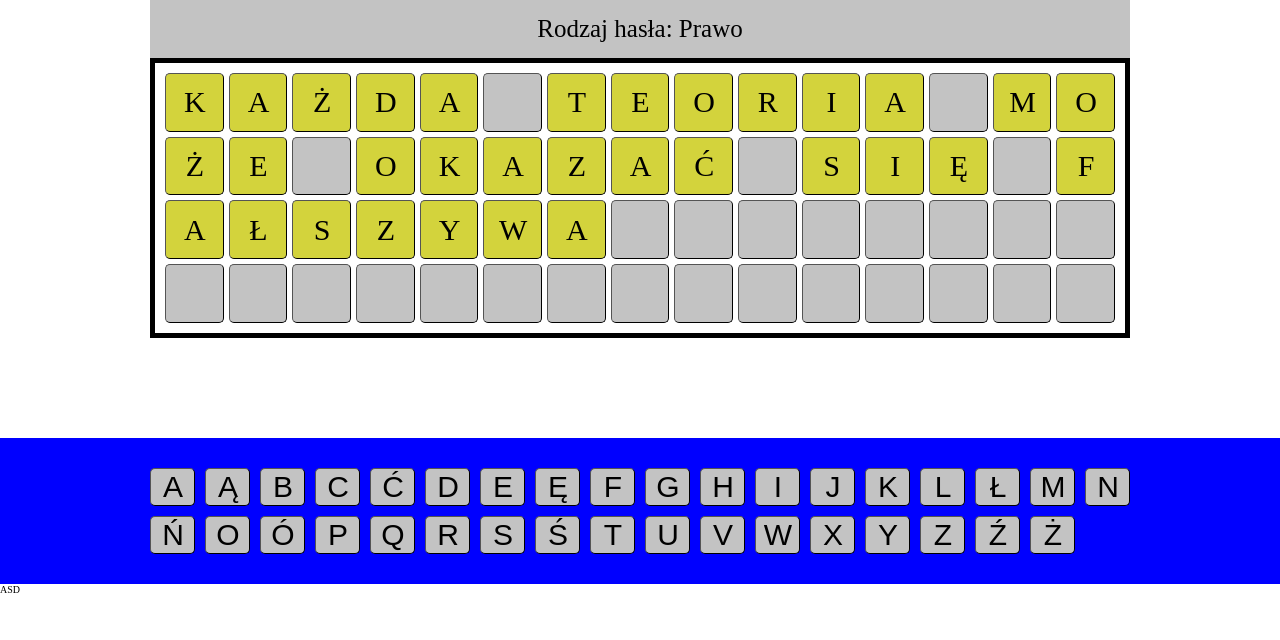
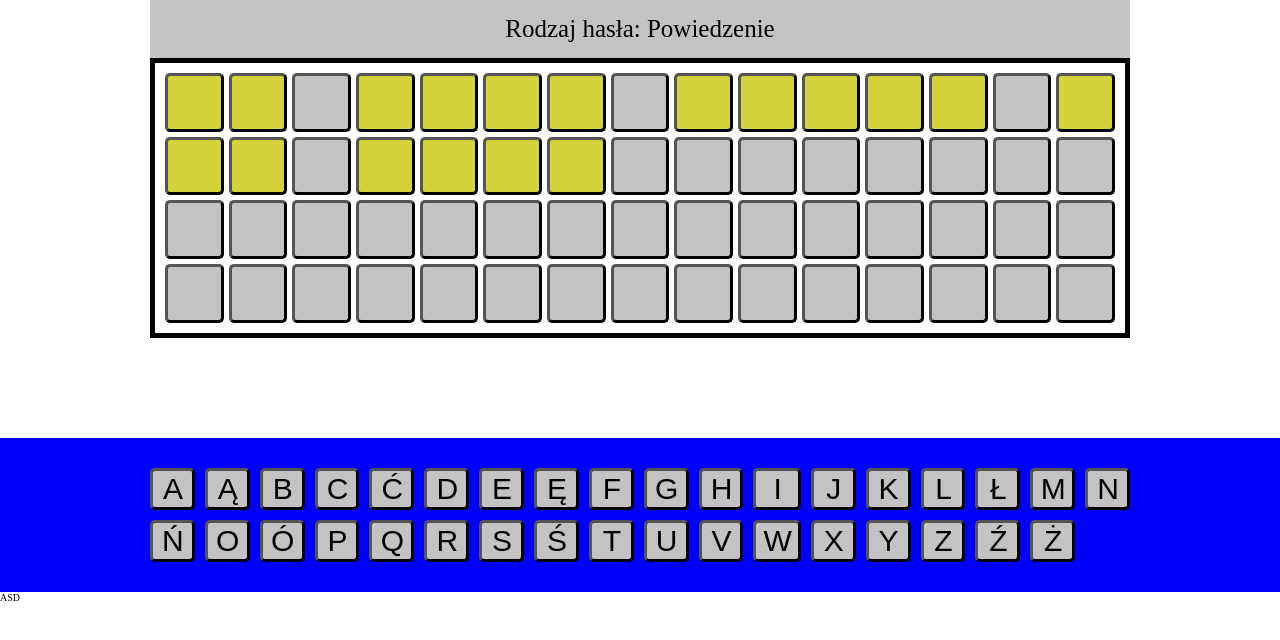
Before and after one commit to adriansokolowski/WheelOfFortune, a plain HTML site: page index.html in a window 1280 px wide. Drawn offline with Linux system fonts and the light colour scheme.

Commit message:
Additional changes.

```diff
--- a/assets/clues.js
+++ b/assets/clues.js
@@ -7,4 +7,18 @@ const clues = [
         category: "Prawo",
         clue: "Każda teoria może okazać się fałszywa"
     },
+    {
+        category: "Powiedzenie",
+        clue: "Lepiej późno niż wcale"
+    },
+    {
+        category: "Sentencja",
+        clue: "Nic co ludzkie nie jest mi obce"
+    },
+    {
+        category: "Osoba",
+        clue: "Margaret thatcher"
+    },
+
+
 ];
--- a/assets/logic.js
+++ b/assets/logic.js
@@ -1,12 +1,19 @@
+const game = {
+    currentSentence: null, //aktualnie pobrane hasło
+    currentSentenceLetters: null
+}
 
+// losujemy hasło
 
-const max = clues.length - 1;
-const min = 0;
-const rand = Math.floor(Math.random()*(max-min+1)+min);
+const randomize = ( max, min ) => { return Math.floor(Math.random()*(max-min+1)+min); }
 
-console.log(rand);
+const rand = randomize(clues.length - 1, 0);
 
+const totalCells = 60;
+let count = 0;
 let tiles = document.querySelectorAll(".tile");
+let row = 1;
+let spaces = 0;
 
 category = document.querySelector("#category");
 
@@ -14,9 +21,33 @@ category.innerHTML = "Rodzaj hasła: " + clues[rand].category;
 
 tiles.forEach(function( tile, index ) {
 
-    if (index < clues[rand].clue.length && clues[rand].clue[index] != " ") {
-        tile.innerHTML = clues[rand].clue[index].toUpperCase();
-        tile.className = "tile-active";
+    if ( clues[rand].clue[index] == " "){
+        spaces++
+    }
+
+    if (index === 14 && spaces == 2 ) {
+        row = 1;
+    }
+    if (index === 28) {
+        row = 2;
+    }
+
+     if (index < clues[rand].clue.length && clues[rand].clue[index] != " ") {
+        // tiles[index].innerHTML = clues[rand].clue[index].toUpperCase();
+        tiles[index].className = "tile-active";
     }
 
   });
+
+let przyciski = document.querySelectorAll(".letter");
+
+let elemLetters = document.querySelector("#letters");
+
+elemLetters.addEventListener("click", e => {
+    if (e.target.nodeName.toUpperCase() === "BUTTON" && e.target.classList.contains("letter")) {
+        const letter = e.target.innerHTML;
+        console.log(letter); //na razie wypiszmy literę w konsoli
+        e.target.disabled = true;
+    }
+}
+);
--- a/assets/style.css
+++ b/assets/style.css
@@ -27,6 +27,7 @@ html {
     background-color: #ffffff;
     display: grid;
     grid-template-columns: repeat(15, 1fr);
+    grid-template-rows: repeat(4, 1fr);
     grid-gap: 0.5rem;
     border: 0.5rem solid black;
     place-items: start;
@@ -39,7 +40,7 @@ html {
     background-color: #c3c3c3;
     align-items: center;
     justify-content: center;
-    border: 0.1rem outset black;
+    border: 0.3rem outset black;
     border-radius: 0.5rem;
     height: 1fr;
     --aspect-ratio: 1/1;
@@ -51,7 +52,7 @@ html {
     background-color: #d3d33c;
     align-items: center;
     justify-content: center;
-    border: 0.1rem outset black;
+    border: 0.3rem outset black;
     border-radius: 0.5rem;
     height: 1fr;
     --aspect-ratio: 1/1;
@@ -73,23 +74,23 @@ html {
 
 /* Letters section */
 
-#buttons {
+#game-letters {
+    background-color: blue;
+    font-size: 3rem;
+    padding: 3rem;
+}
+
+#letters {
     display: grid;
     grid-template-columns: repeat(18, 1fr);
     grid-gap: 1rem;
 }
 
-#letters {
-    background-color: blue;
-    font-size: 3rem;
-    padding: 3rem;
-}
-
-#buttons > * {
+#letters > * {
     width: 100%;
 }
 
-#buttons > .letter::before {
+#letters > .letter::before {
     content: "";
     display: inline-block;
     width: 1px;
@@ -103,7 +104,7 @@ html {
     background-color: #c3c3c3;
     align-items: center;
     justify-content: center;
-    border: 0.1rem outset black;
+    border: 0.3rem outset black;
     border-radius: 0.5rem;
     height: 1fr;
     --aspect-ratio: 1/1;
@@ -112,3 +113,8 @@ html {
 button {
     cursor: pointer;
 }
+
+button:disabled {
+    background-color: #d3d33c;
+    color: black;
+}
--- a/index.html
+++ b/index.html
@@ -81,9 +81,9 @@
         </div>
     </section>
 
-    <section id="letters">
+    <section id="game-letters">
         <div class="wrapper">
-            <div id="buttons">
+            <div id="letters">
                 <button class="letter">A</button>
                 <button class="letter">Ą</button>
                 <button class="letter">B</button>
```
